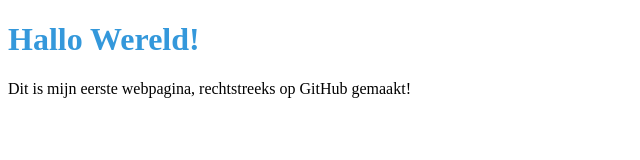
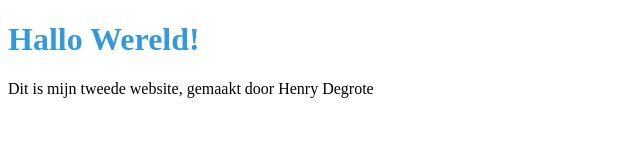
Before and after one commit to 2BeSeen/mijn-tweede-website, a plain HTML site: page index.html in a window 1280 px wide. Shown: the full height of the page, 0-640 px from the left. Drawn offline with Linux system fonts and the light colour scheme.

Commit message:
Update index.html

```diff
--- a/index.html
+++ b/index.html
@@ -7,6 +7,6 @@
 </head><link rel="stylesheet" href="style.css">
 <body>
     <h1>Hallo Wereld!</h1>
-    <p>Dit is mijn eerste webpagina, rechtstreeks op GitHub gemaakt!</p>
+    <p>Dit is mijn tweede website, gemaakt door Henry Degrote</p>
 </body><script src="script.js"></script>
 </html>
```
